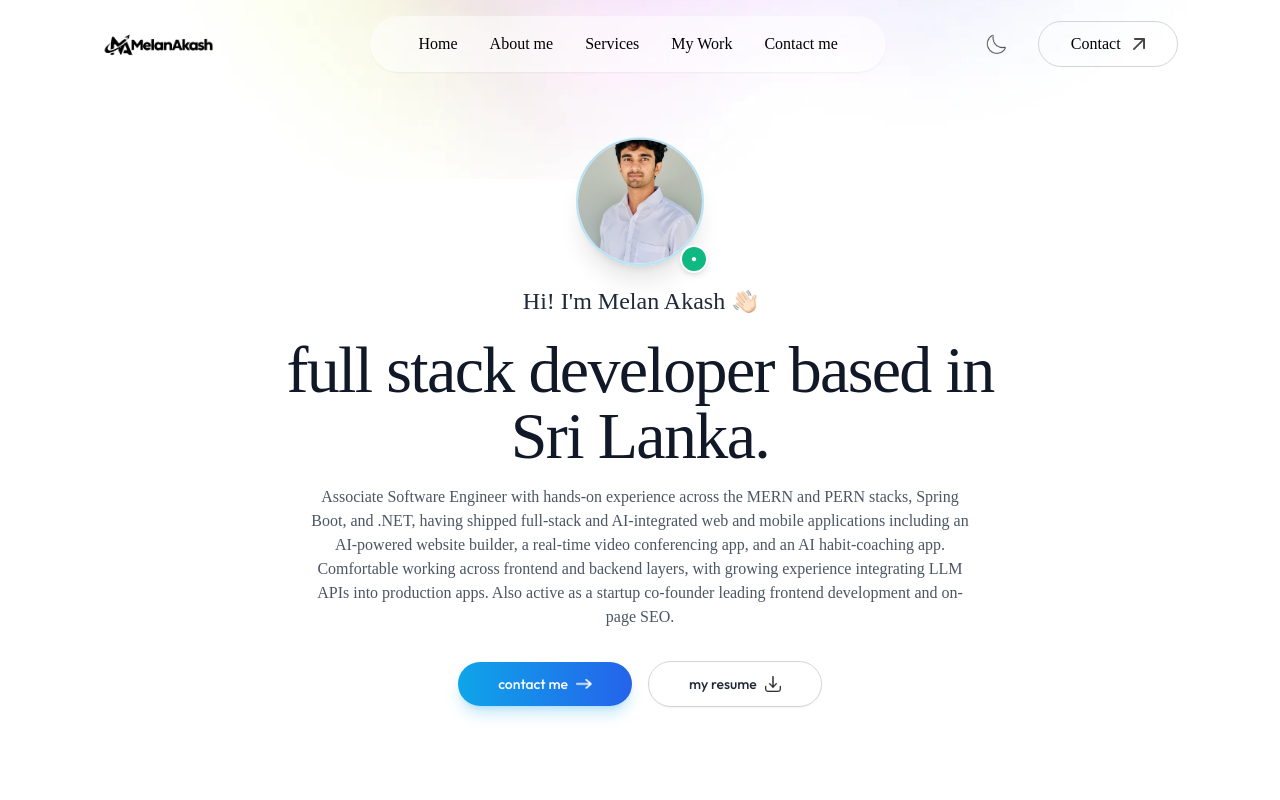
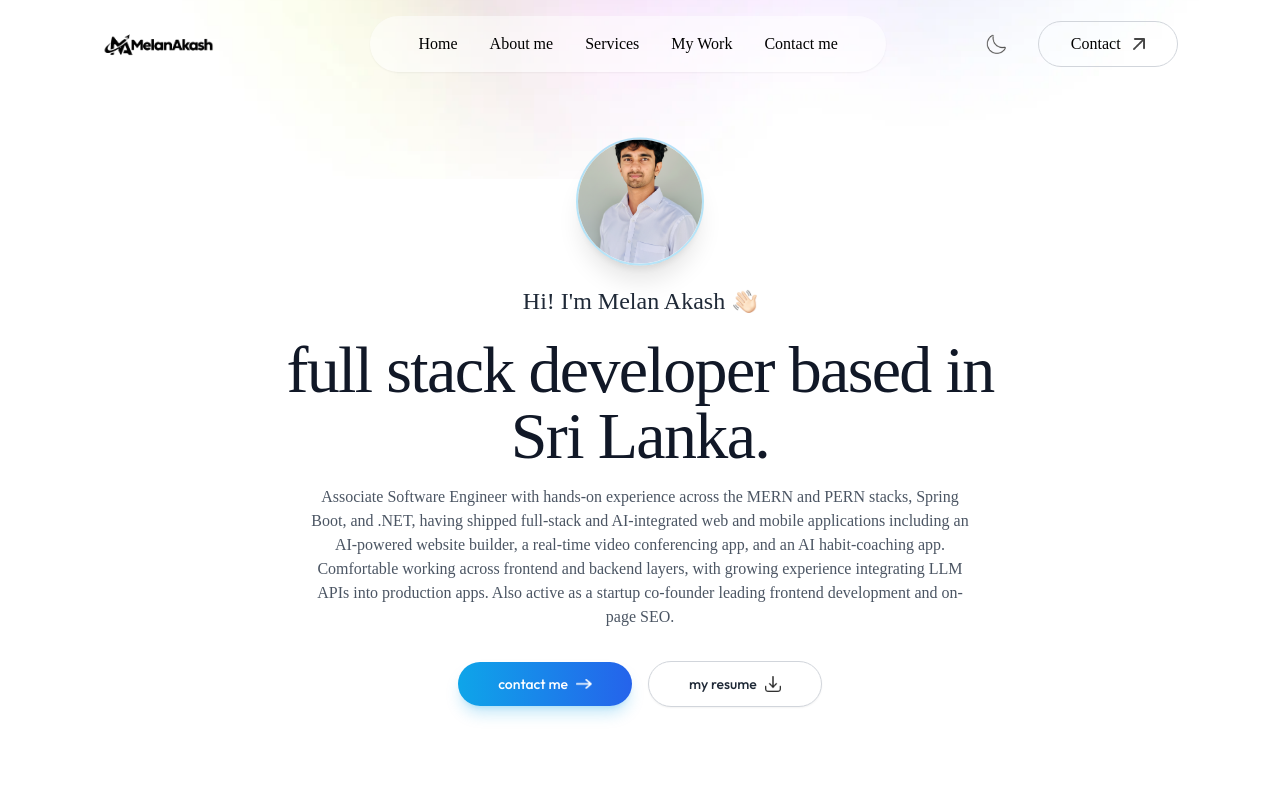
Before and after one commit to melan-Akash/newprotofilo, a React (Vite) app: page / in a window 1280 px wide. Shown: the top 800 px of the page. Built offline with nearby package versions, Linux system fonts and the light colour scheme; no server answers; a web font is replaced by a local one.

Commit message:
style: remove green status dot from hero avatar

```diff
--- a/src/components/Header.jsx
+++ b/src/components/Header.jsx
@@ -22,15 +22,6 @@ export default function Header() {
                     animate={{ y: [0, -6, 0] }}
                     transition={{ repeat: Infinity, duration: 4, ease: 'easeInOut' }}
                 />
-                <motion.div
-                    className="absolute -bottom-1 -right-1 w-7 h-7 bg-emerald-500 border-2 border-white dark:border-[#060d1a] rounded-full flex items-center justify-center text-[10px] text-white shadow-md"
-                    initial={{ scale: 0 }}
-                    animate={{ scale: 1 }}
-                    transition={{ delay: 0.4 }}
-                    title="Available for Opportunities"
-                >
-                    ●
-                </motion.div>
             </motion.div>
 
             {/* Greeting */}
```
